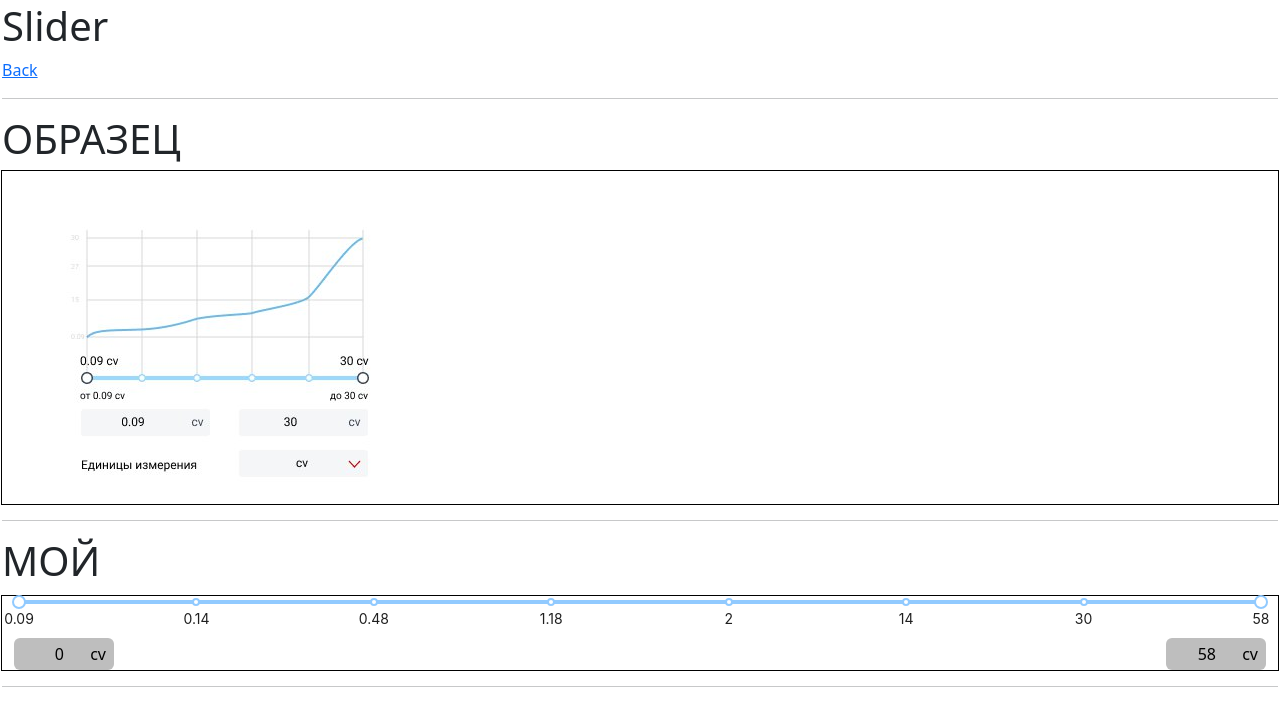
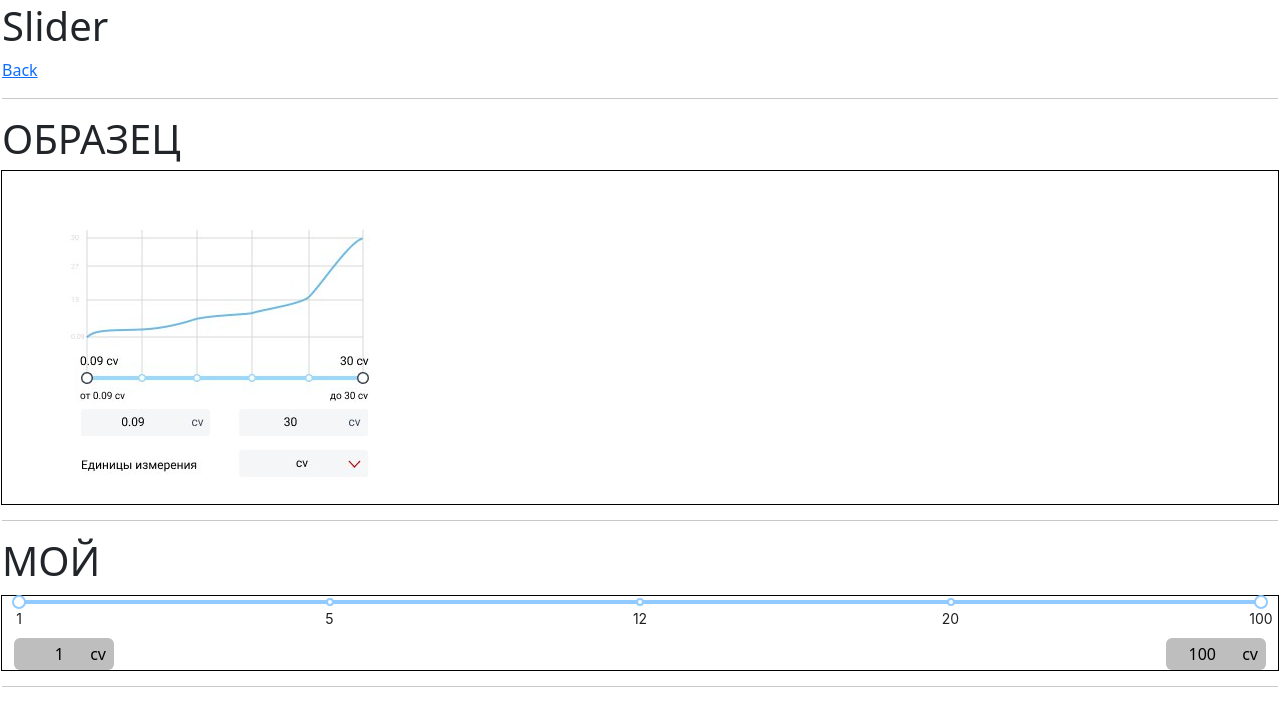
Before and after one commit to picus23/any-web-components, a Next.js app: page /slider in a window 1280 px wide. Shown: the top 726 px of the page. Built offline with nearby package versions, Linux system fonts and the light colour scheme.

Commit message:
add MinMax DefaultValue

```diff
--- a/components/searchElement/fields/FieldEncoding.tsx
+++ b/components/searchElement/fields/FieldEncoding.tsx
@@ -2,6 +2,8 @@ import { FC, ReactNode } from 'react'
 import { MdArrowForward } from 'react-icons/md'
 import ButtonGrayArrow from '../../buttons/ButtonGrayArrow'
 import MainBasketEraceTimer from '../../basket/MainBasketEraceTimer'
+import { type } from 'os'
+
 
 interface FieldEncodingProps {
     imgUrl?: string,
@@ -21,7 +23,8 @@ const FieldEncoding: FC<FieldEncodingProps> = ({ imgUrl, pagetitle, price, amoun
 
     return <div className="my-2 position-relative">
         {
-            isDelete && <MainBasketEraceTimer textSize='14px' onClick={onCancelErace} timerWidth={isDelete >= 0 && isDelete <=100 ? isDelete : false} />
+            // isDelete && <MainBasketEraceTimer textSize='14px' onClick={onCancelErace} timerWidth={isDelete} />
+            isDelete && <MainBasketEraceTimer textSize='14px' onClick={onCancelErace} timerWidth={isDelete} />
         }
 
         <div className='d-flex justify-content-between align-items-center w-100 gap-2'>
--- a/components/slider/Slider.tsx
+++ b/components/slider/Slider.tsx
@@ -1,50 +1,56 @@
-import { FC, useEffect, useState } from "react";
+import { FC, ReactNode, useEffect, useState } from "react";
 import { Slider as SliderA } from "antd";
 import { SliderMarks } from "antd/es/slider";
 import SliderValueRange from "./SliderValueRange";
 
 interface SliderProps {
-    valuesCv?: number[],
-    minValue?: number,
-    maxValue?: number,
+    valuesCv: number[],
+    minPropValue?: number,
+    maxPropValue?: number,
+    format?: (value: number) => string | ReactNode,
 }
 
-const Slider: FC<SliderProps> = ({ valuesCv, minValue, maxValue }) => {
-    let [minDisplayValue, setMinDisplayValue] = useState(minValue ?? 0);
-    let [maxDisplayValue, setMaxDisplayValue] = useState(maxValue);
+const Slider: FC<SliderProps> = ({ valuesCv, minPropValue, maxPropValue, format }) => {
+    const sortedArray = valuesCv.sort((a, b) => a - b);
 
-    const values = valuesCv?.sort((a, b) => a - b);
-    console.log('Изначальный сортированный массив', values);
+    const lenghtValueCv = sortedArray.length
 
-    const lenghtValueCv = values?.length
+    const minValueValue = Math.min(...sortedArray);
+    const maxValueValue = Math.max(...sortedArray);
 
-    const maxValueValue = values?.reduce((a, b) => Math.max(a, b));
+    let [minDisplayValue, setMinDisplayValue] = useState(minValueValue);
+    let [maxDisplayValue, setMaxDisplayValue] = useState(maxValueValue);
+
 
 
     const distanceBetweenValueOnSlider = maxValueValue / lenghtValueCv;
 
-    const changeKeys = [];
-    for (let i = 0; i < lenghtValueCv; i++) {
-        const distance = distanceBetweenValueOnSlider * i;
-        changeKeys[distance] = values[i];
-    }
+    const changeKeys = {};
+    let maxRange = 0
+    sortedArray.map((itm, index) => {
+        maxRange = Math.round(distanceBetweenValueOnSlider * index)
+        changeKeys[maxRange] = itm;
+    })
 
-    const maxValueChange = maxValueValue - distanceBetweenValueOnSlider;
-    const maxValuePropChange = maxValue - distanceBetweenValueOnSlider;
+    const formatter = (value: number) => {
+        return changeKeys[value]
+    };
 
     const onChange = (target: [number, number]) => {
-        setMinDisplayValue(target[0]);
-        setMaxDisplayValue(target[1]);
+        setMinDisplayValue(formatter([target[0]]));
+        setMaxDisplayValue(formatter([target[1]]));
     }
 
     return <>
         <SliderA
             range
             marks={changeKeys}
-            defaultValue={[minValue ?? 0, maxValuePropChange ?? maxValueChange]}
-            max={maxValuePropChange ?? maxValueChange}
-            min={minValue ?? 0}
+            defaultValue={[minValueValue ?? minPropValue, maxRange ?? maxPropValue]}
+            // min={minValueValue}
+            max={maxRange}
             onChange={onChange}
+            tooltip={{ formatter: (value: number) => format ? format(formatter(value)) : formatter(value) }}
+            step={null}
         />
 
         <div className="d-flex justify-content-between">
--- a/pages/slider/index.tsx
+++ b/pages/slider/index.tsx
@@ -16,7 +16,7 @@ import Slider from "@/components/slider/Slider";
 //     58: 58,
 // };
 
-const values = [1.18, 0.09, 30, 0.14, 2, 0.48, 14, 58];
+const values = [1, 2, 5, 20];
 
 
 export default function () {
@@ -36,11 +36,8 @@ export default function () {
 
         <h1>МОЙ</h1>
         <div className="container-xxl" style={{ outline: '1px solid #000' }}>
-            <Slider
-            valuesCv={values}
-            minValue={0}
-            maxValue={58}
-            />
+            {/* <Slider valuesCv={values} minValue={1} maxValue={20}/> */}
+            <Slider valuesCv={[1, 5, 12, 20, 100]} format={(value) => `${value} cv`} />
         </div>
 
         <hr />
```
